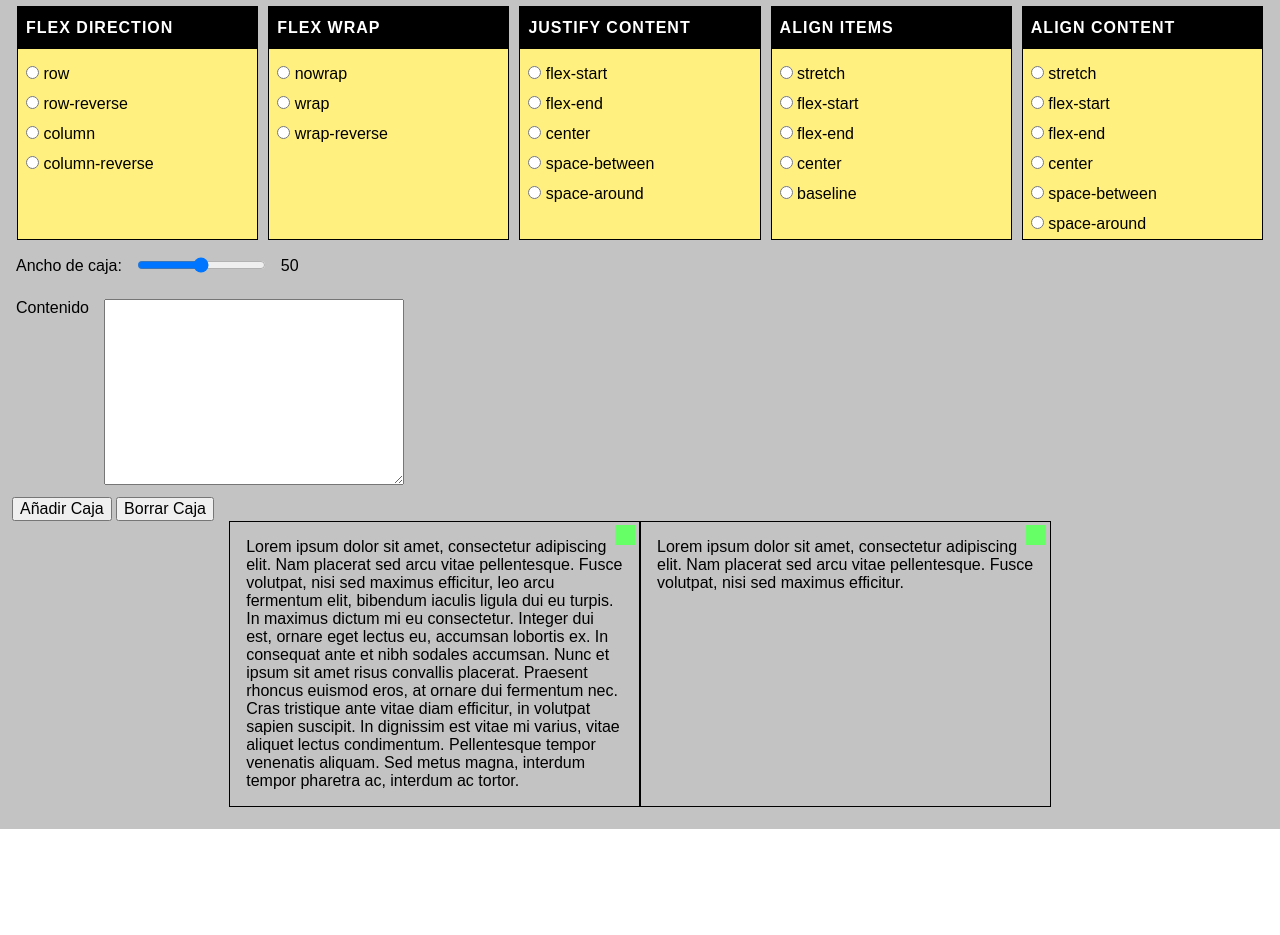
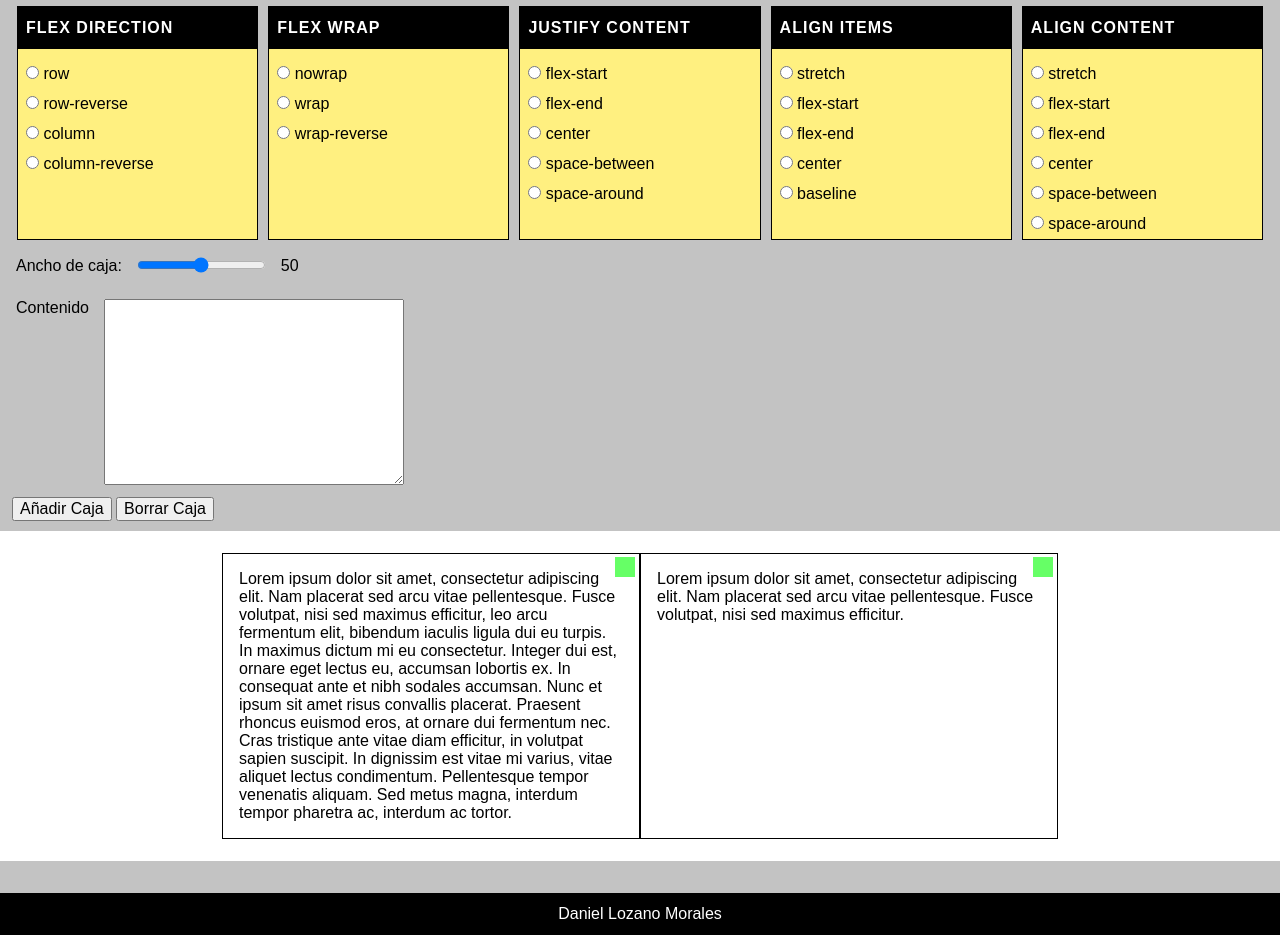
Before and after one commit to danielozano/flexbox-panel, a plain HTML site: page index.html in a window 1280 px wide. Shown: the part 101-1036 px from the top of the page. Before the commit the page ends 930 px from the top, so only its background shows below. Drawn offline with Linux system fonts and the light colour scheme.

Commit message:
estilos contenedor flex items y footer

```diff
--- a/assets/css/styles.css
+++ b/assets/css/styles.css
@@ -16,6 +16,7 @@
 .flex-item {
 	border: 1px solid black;
 	padding: 1em;
+	overflow: hidden;
 	position: relative;
 	width: 30%;
 }
@@ -126,3 +127,25 @@
 		margin-right: 15px;
 	}
 }
+/** contenedor de elementos flexbox */
+#flexbox-container {
+	background: #fff;
+	margin: 10px -12px;
+	padding: 22px 0;
+}
+/** footer */
+footer {
+	background: #000;
+	padding: 12px 8px;
+	text-align: center;
+}
+
+footer p { margin: 0px; }
+
+footer p a,
+footer p a:hover,
+footer p a:visited,
+footer p a:focus {
+	color: #fff;
+	text-decoration: none;
+}
--- a/index.html
+++ b/index.html
@@ -10,7 +10,7 @@
 </head>
 <body>
 	<main class="main-container">
-		<section>
+		<section id="options-container">
 			<h1>Flexbox Panel</h1>
 			<form id="container-form" action="#">
 				<div id="container-properties">
@@ -217,6 +217,11 @@
 			</div>
 		</section>
 	</main>
+	<footer>
+		<p>
+			<a href="https://github.com/danielozano" target="_blank">Daniel Lozano Morales</a>
+		</p>
+	</footer>
 	<script src="assets/js/main.js" async></script>
 </body>
 </html>
```
